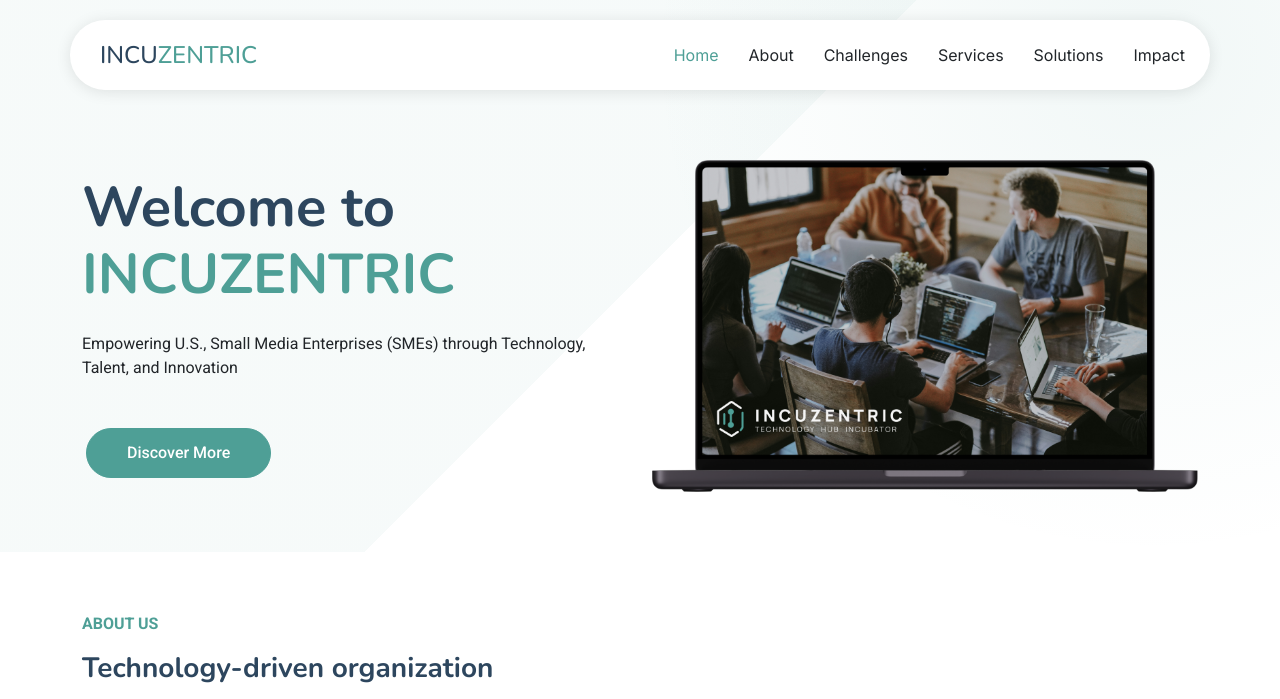
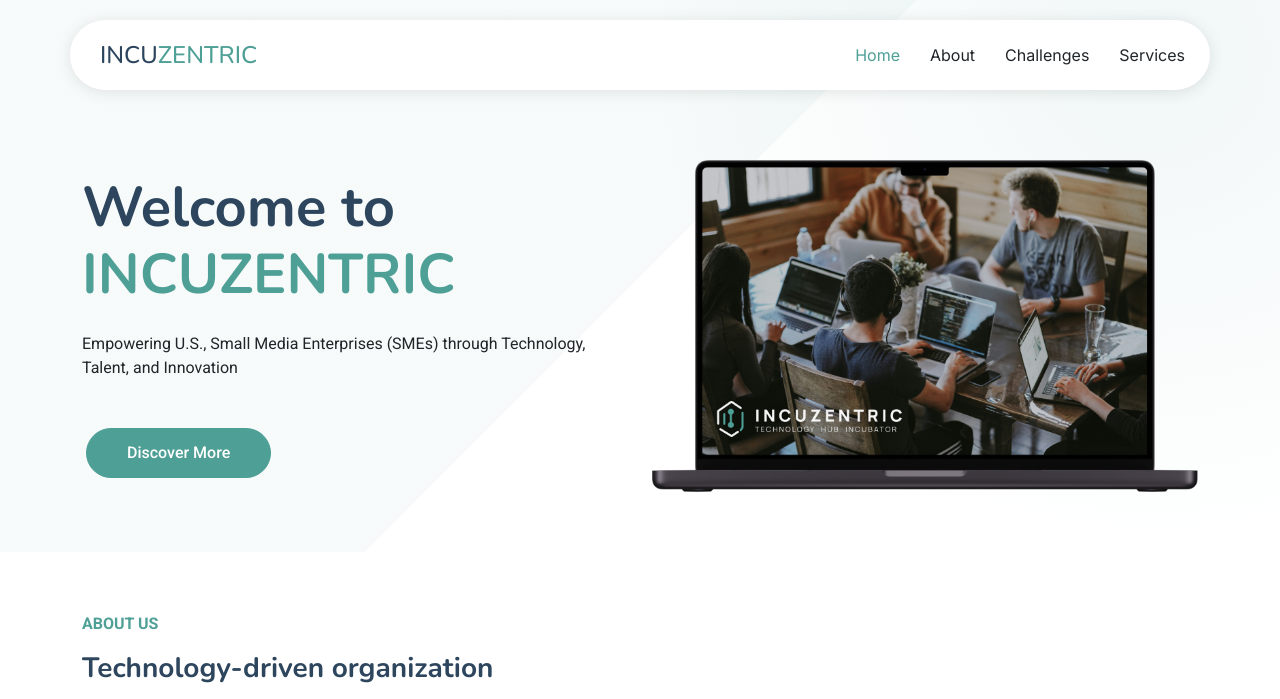
Before and after one commit to Zubi48/incuzentric, a plain HTML site: page index.html in a window 1280 px wide. Shown: the top 699 px of the page. Drawn offline with nearby package versions, Linux system fonts and the light colour scheme.

Commit message:
nav bar modified

```diff
--- a/index.html
+++ b/index.html
@@ -53,8 +53,6 @@
           <li><a href="#about">About</a></li>
           <li><a href="#features">Challenges</a></li>
           <li><a href="#services">Services</a></li>
-          <li><a href="#pricing">Solutions</a></li>
-          <li><a href="#pricing">Impact</a></li>
          <!-- <li class="dropdown"><a href="#"><span>Dro</span> <i class="bi bi-chevron-down toggle-dropdown"></i></a>
             <ul>
               <li><a href="#">Dropdown 1</a></li>
```
